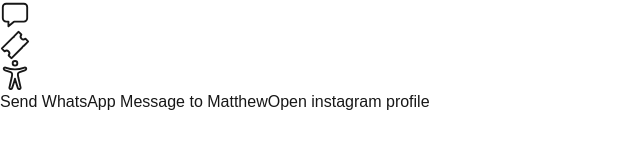
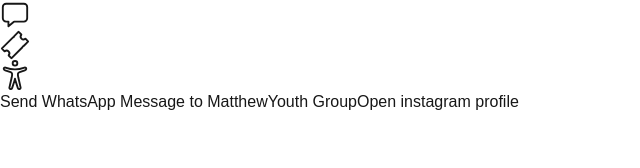
Before and after one commit to Michael-Dale/EMCCYouthApp, a Next.js app: page /home in a window 1280 px wide. Shown: the part 132-300 px from the top of the page, without its empty margins (0-640 px from the left). Built offline with nearby package versions, Linux system fonts and the light colour scheme; no server answers.

Commit message:
Added youth group, no link yet

```diff
--- a/src/app/home/page.js
+++ b/src/app/home/page.js
@@ -10,6 +10,7 @@ export default function HomePage() {
       </div>
        <Navbar />
        <a href="https://wa.me/27638074854?text=Hello%2C%20how%20are%20you%3F" target="_blank">Send WhatsApp Message to Matthew</a>
+       <a href="" target="_blank">Youth Group</a>
        <a href="https://www.instagram.com/connect_emcc?utm_source=ig_web_button_share_sheet&igsh=ZDNlZDc0MzIxNw==" target="_blank">Open instagram profile</a>
         </>
 
```
